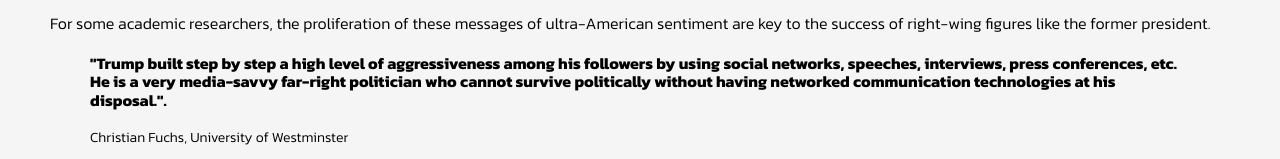
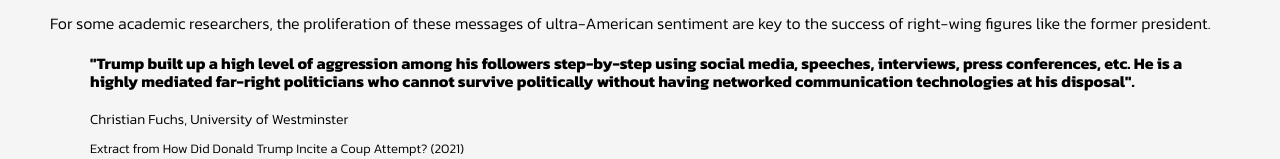
Before and after one commit to EduardoGlez01/3thAssignmentEN, a plain HTML site: page index.html in a window 1280 px wide. Shown: the part 1207-1366 px from the top of the page. Drawn offline with nearby package versions, Linux system fonts and the light colour scheme.

Commit message:
Update index.html

```diff
--- a/index.html
+++ b/index.html
@@ -53,7 +53,7 @@
 
 <div class="quote">
 <blockquote>
-<h4 class="cita"> "Trump built step by step a high level of aggressiveness among his followers by using social networks, speeches, interviews, press conferences, etc. He is a very media-savvy far-right politician who cannot survive politically without having networked communication technologies at his disposal.".</h4>
+<h4 class="cita"> "Trump built up a high level of aggression among his followers step-by-step using social media, speeches, interviews, press conferences, etc. He is a highly mediated far-right politicians who cannot survive politically without having networked communication technologies at his disposal".</h4>
 <p class="nombrecita"> Christian Fuchs, University of Westminster</p>
 <p class="cargocita"> Extract from How Did Donald Trump Incite a Coup Attempt? (2021) <a href= "https://www.triple-c.at/index.php/tripleC/article/view/1239"></p>
 </blockquote>
```
